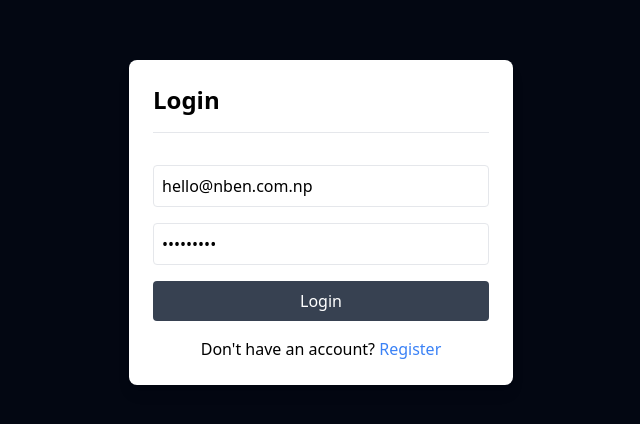
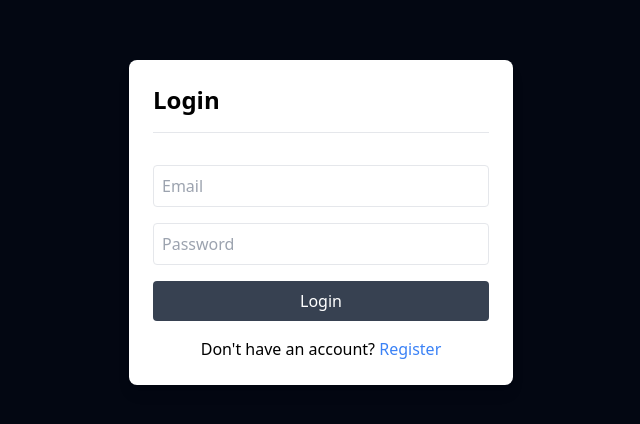
Before and after one commit to r4i3a/r4i3a-auth, a React (Create React App) app: page /login in a window 1280 px wide. Shown: the part 178-602 px from the top of the page, without its empty margins (319-959 px from the left). Built offline with nearby package versions, Linux system fonts and the light colour scheme.

Commit message:
Removed test credientials

```diff
--- a/src/pages/LoginPage.js
+++ b/src/pages/LoginPage.js
@@ -3,8 +3,8 @@ import axios from 'axios';
 import { useNavigate } from 'react-router-dom';
 
 function LoginPage() {
-    const [email, setEmail] = useState('hello@nben.com.np');
-    const [password, setPassword] = useState('123456789');
+    const [email, setEmail] = useState('');
+    const [password, setPassword] = useState('');
     const [error, setError] = useState('');
     const [loading, setLoading] = useState(false);
     const navigate = useNavigate();
```
